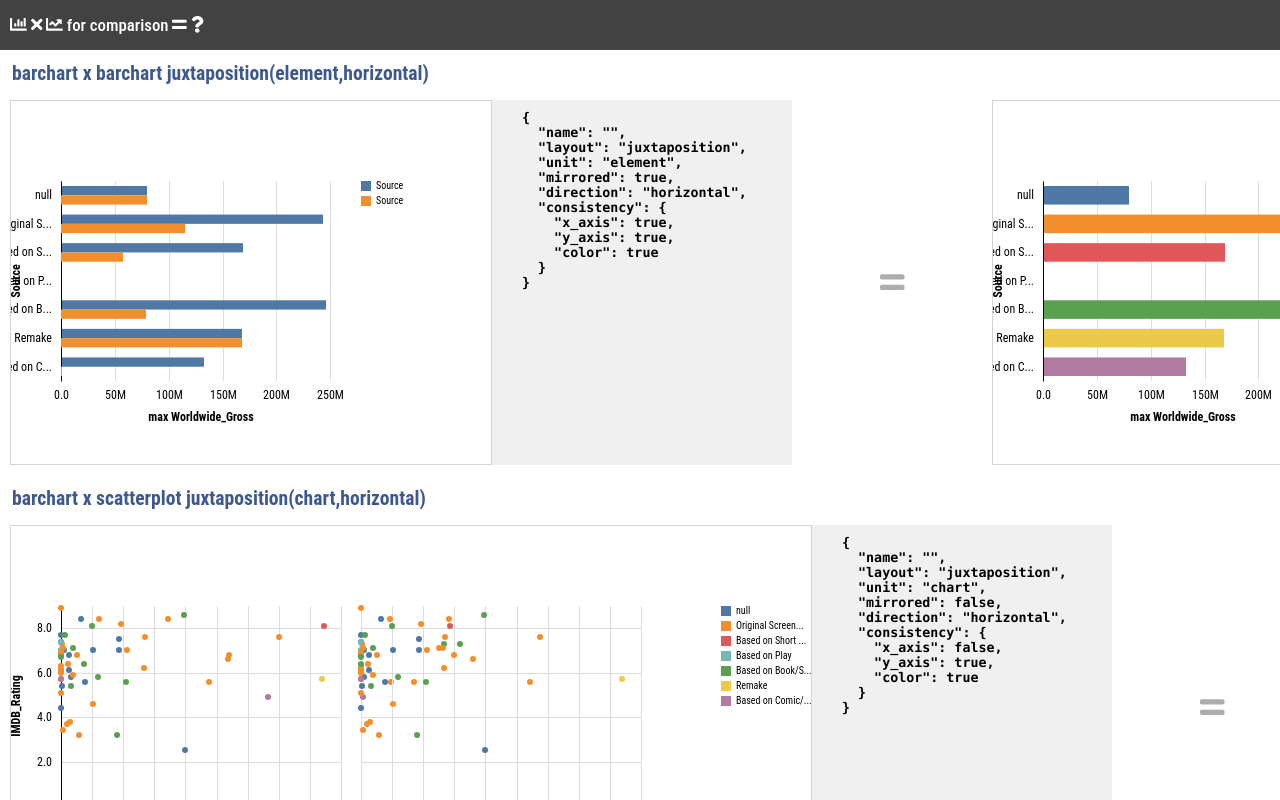
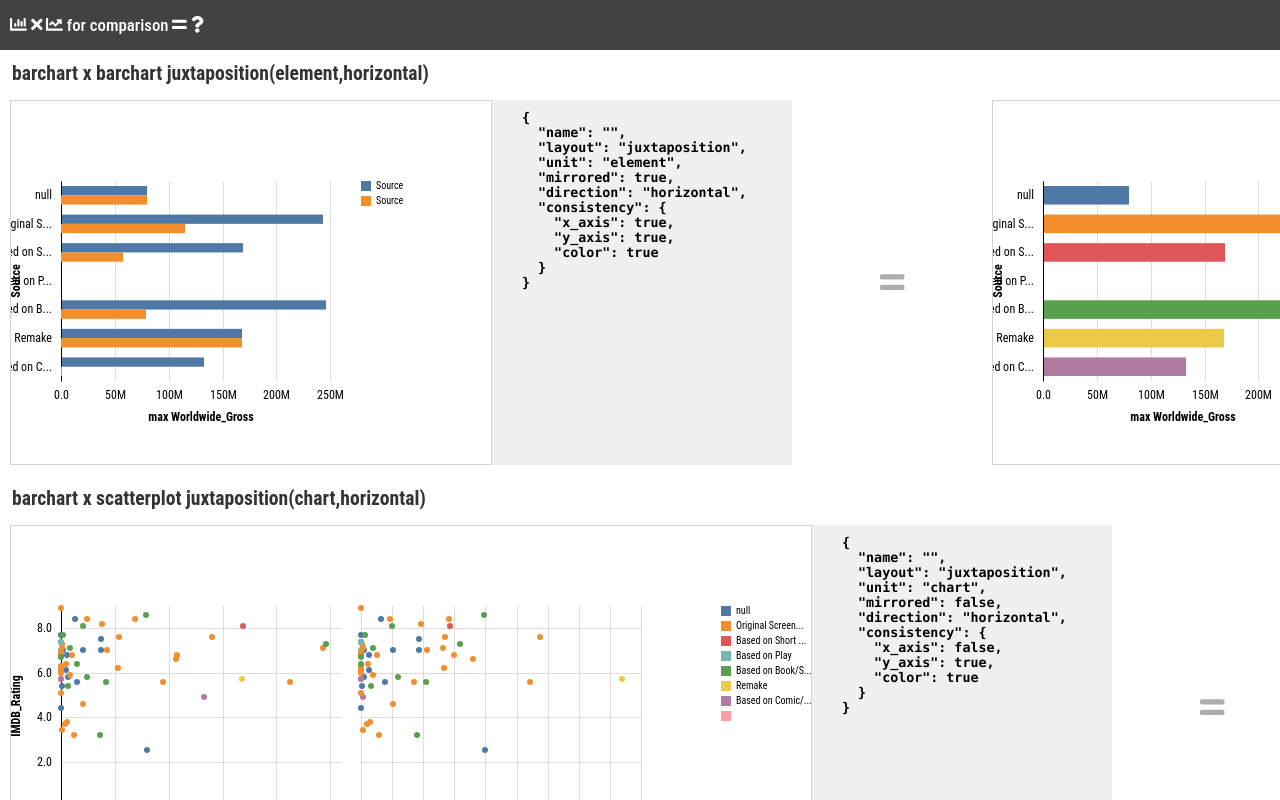
Before and after one commit to sehilyi/comparative-layout-explorer, a React app: page / in a window 1280 px wide. Built offline with nearby package versions, Linux system fonts and the light colour scheme.

Commit message:
Fix bug on domain calculation

```diff
--- a/src/app.scss
+++ b/src/app.scss
@@ -1,7 +1,7 @@
 h1 {
   font-size: 1.4em;
   margin: 5px 0 5px 0;
-  color: rgb(61, 88, 145);
+  color: rgb(51, 51, 51);
 }
 
 h2 {
--- a/src/components/visualizations/data-handler/domain-calculator.ts
+++ b/src/components/visualizations/data-handler/domain-calculator.ts
@@ -31,10 +31,9 @@ export const DEFAULT_AXIS_DOMAIN = {
  */
 export function getDomainByLayout(A: Spec, B: Spec, C: CompSpec, consistency: Consistency) {
   let resA: ChartDomainData, resB: ChartDomainData
-  let axisA: AxisDomainData = DEFAULT_AXIS_DOMAIN, axisB: AxisDomainData = DEFAULT_AXIS_DOMAIN
+  let axisA: AxisDomainData = {...DEFAULT_AXIS_DOMAIN}, axisB: AxisDomainData = {...DEFAULT_AXIS_DOMAIN}
   let colorA = {c: [] as string[] | number[], cKey: "" as string}, colorB = {c: [] as string[] | number[], cKey: "" as string}
   const {...DomainA} = getDomain(A), {...DomainB} = getDomain(B), {...DomainAB} = getDomain(A, B)
-
   if (consistency.x_axis) {
     axisA.x = axisB.x = DomainAB.x
   }
@@ -74,10 +73,10 @@ export function getDomainByLayout(A: Spec, B: Spec, C: CompSpec, consistency: Co
         getAggValues(B.data.values, B.encoding[n].field, [B.encoding[q].field], B.encoding[q].aggregate)),
       A.encoding[n].field, B.encoding[n].field, A.encoding[q].field, B.encoding[q].field)
   }
-  else if ((C.layout === "juxtaposition" && C.unit === "chart") || (C.layout === "superimposition" && C.unit === "chart") &&
+  else if (((C.layout === "juxtaposition" && C.unit === "chart") || (C.layout === "superimposition" && C.unit === "chart")) &&
     isScatterplot(A) && isScatterplot(B) && consistency.color) {
-    // use A color if two of them use it
-    // if only B use color, then use the B's
+    // use A color if two of them use color
+    // When only B use color, then use the B's
     resA.c = resB.c = typeof A.encoding.color !== "undefined" ? DomainA.color :
       typeof B.encoding.color !== "undefined" ? DomainB.color : [""]
     resA.cKey = resB.cKey = typeof A.encoding.color !== "undefined" ? DomainA.cKey :
@@ -105,6 +104,7 @@ export function getDomainByLayout(A: Spec, B: Spec, C: CompSpec, consistency: Co
       resB = {...resB, axis: axes}
     }
   }
+  // debugger
   return {A: resA, B: resB}
 }
 
```
